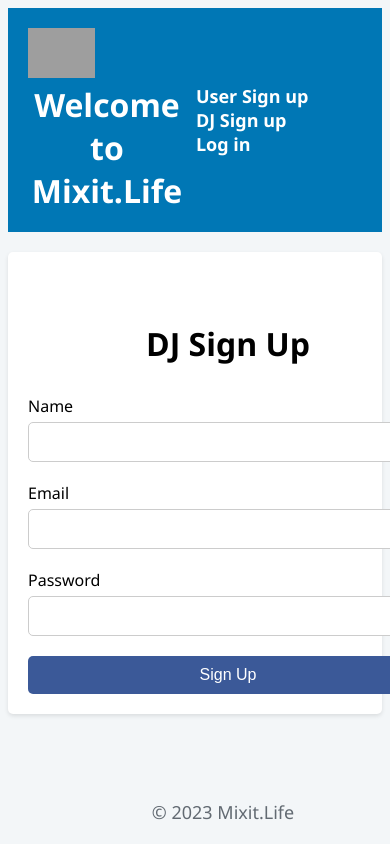
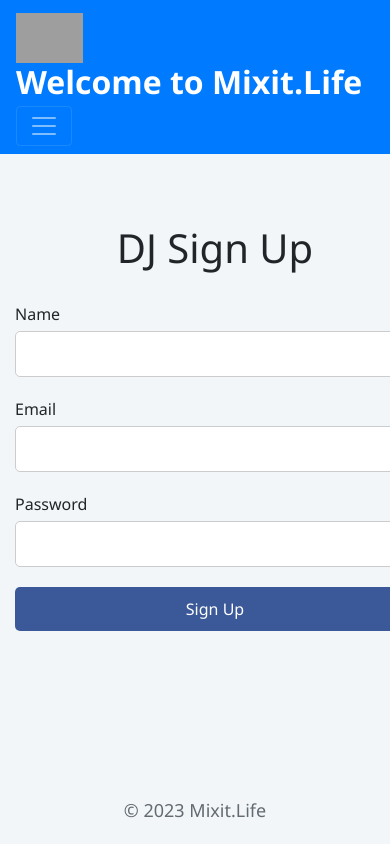
Before and after one commit to Balunywa/taacsgifts, a Flask app: page /dj_signup in a window 390 px wide; the page is wider, and only the part inside the window is pictured. Run offline with Flask 3, Linux system fonts and the light colour scheme; some libraries are stand-ins or nearby versions; grey boxes are pictures that could not be loaded.

Commit message:
Bootstrap chnages for mobile look

```diff
--- a/templates/base.html
+++ b/templates/base.html
@@ -2,68 +2,28 @@
 <html>
   <head>
     <title>{% block title %}{% endblock %}</title>
+    <meta name="viewport" content="width=device-width, initial-scale=1">
+    <link rel="stylesheet" href="https://maxcdn.bootstrapcdn.com/bootstrap/4.0.0/css/bootstrap.min.css">
+    <script src="https://ajax.googleapis.com/ajax/libs/jquery/3.3.1/jquery.min.js"></script>
+    <script src="https://cdnjs.cloudflare.com/ajax/libs/popper.js/1.12.9/umd/popper.min.js"></script>
+    <script src="https://maxcdn.bootstrapcdn.com/bootstrap/4.0.0/js/bootstrap.min.js"></script>
     <style>
       /* CSS code goes here */
       body {
         font-family: "Segoe UI", Tahoma, Geneva, Verdana, sans-serif;
         background-color: #f3f6f8;
       }
-		header {
-			background-color: #0077b5;
-			color: white;
-			padding: 20px;
-			display: flex;
-			align-items: center;
-			justify-content: space-between;
-		}
+
       .logo {
         height: 50px;
         margin-right: 20px;
       }
-		nav {
+
+      main {
         margin-top: 20px;
         margin-bottom: 20px;
       }
-		nav ul {
-			list-style-type: none;
-			margin: 0;
-			padding: 0;
-		}
-		nav li {
-			display: inline-block;
-			margin-right: 20px;
-		}
-		nav li a {
-			color: white;
-			text-decoration: none;
-			font-size: 18px;
-			font-weight: bold;
-			padding: 10px;
-		}
-		main {
-			max-width: 800px;
-			margin: 20px auto;
-			padding: 20px;
-			background-color: white;
-			box-shadow: 0 2px 4px rgba(0, 0, 0, 0.1);
-			border-radius: 5px;
-		}
-		.flash-message {
-			padding: 10px;
-			margin-bottom: 10px;
-			border-radius: 5px;
-			font-size: 18px;
-		}
-		.flash-message.success {
-			background-color: #dff0d8;
-			color: #3c763d;
-			border-color: #d6e9c6;
-		}
-		.flash-message.error {
-			background-color: #f2dede;
-			color: #a94442;
-			border-color: #ebccd1;
-		}
+
       footer {
         background-color: #f3f6f8;
         color: #626a72;
@@ -76,10 +36,12 @@
         align-items: center;
         justify-content: center;
       }
+
       footer p {
         font-size: 18px;
         margin: 0;
       }
+
       footer img {
         height: 50px;
         margin-left: 10px;
@@ -88,39 +50,60 @@
   </head>
   <body>
     <header>
-      <div>
+      <nav class="navbar navbar-expand-md navbar-dark bg-primary">
+        <a class="navbar-brand" href="#">
           <img src="https://i.imgur.com/US8mrzW.png" alt="Mixit.Life" class="logo">
-
           <h1 style="font-size: 32px; font-weight: bold; margin: 0;">Welcome to Mixit.Life</h1>
-      </div>
-      <nav>
-        <ul>
+        </a>
+        <button class="navbar-toggler" type="button" data-toggle="collapse" data-target="#navbarNav">
+          <span class="navbar-toggler-icon"></span>
+        </button>
+        <div class="collapse navbar-collapse" id="navbarNav">
+          <ul class="navbar-nav ml-auto">
             {% if 'user_id' in session %}
-            <li><a href="{{ url_for('dashboard') }}">Dashboard</a></li>
-            <li><a href="{{ url_for('create_playlist') }}">Create Playlist</a></li>
-            <li><a href="{{ url_for('logout') }}">Logout</a></li>
+            <li class="nav-item">
+              <a class="nav-link" href="{{ url_for('dashboard') }}">Dashboard</a>
+            </li>
+            <li class="nav-item">
+              <a class="nav-link" href="{{ url_for('create_playlist') }}">Create Playlist</a>
+            </li>
+            <li class="nav-item">
+              <a class="nav-link" href="{{ url_for('logout') }}">Logout</a>
+            </li>
             {% else %}
-            <li><a href="{{ url_for('signup') }}">User Sign up</a></li>
-            <li><a href="{{ url_for('dj_signup') }}">DJ Sign up</a></li>
-            <li><a href="{{ url_for('login') }}">Log in</a></li>
+            <li class="nav-item">
+              <a class="nav-link" href="{{ url_for('signup') }}">User Sign up</a>
+            </li>
+            <li class="nav-item">
+              <a class="nav-link" href="{{ url_for('dj_signup') }}">DJ Sign up</a>
+            </li>
+            <li class="nav-item">
+              <a class="nav-link" href="{{ url_for('login') }}">Log in</a>
+            </li>
             {% endif %}
           </ul>
+        </div>
       </nav>
-
     </header>
-
-    <main>
+	<main class="container">
+		<div class="row">
+		  <div class="col">
 			{% with messages = get_flashed_messages() %}
 			{% if messages %}
 			{% for message in messages %}
-            <div class="flash-message {{ message[1] }}">
+			<div class="alert alert-{{ message[1] }} alert-dismissible fade show" role="alert">
 			  {{ message[0] }}
+			  <button type="button" class="close" data-dismiss="alert" aria-label="Close">
+				<span aria-hidden="true">&times;</span>
+			  </button>
 			</div>
 			{% endfor %}
 			{% endif %}
 			{% endwith %}
 
 			{% block content %}{% endblock %}
+		  </div>
+		</div>
 	  </main>
 
 	  <footer>
```
Lines whose indentation alone changed are shown as unchanged.
